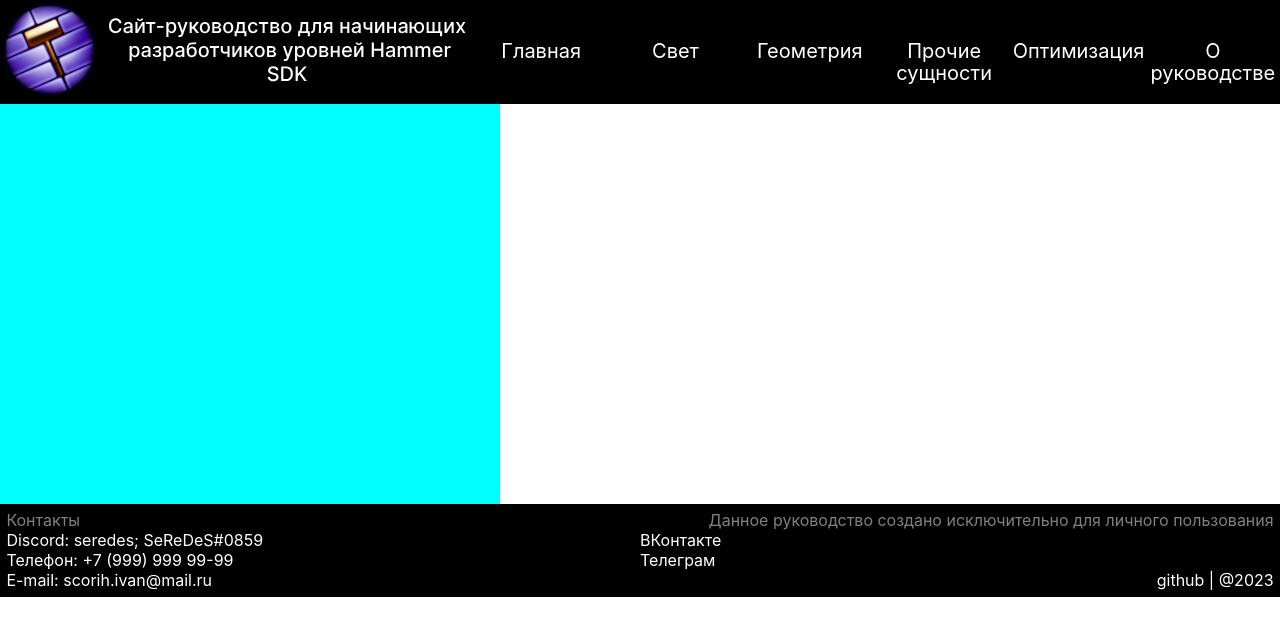
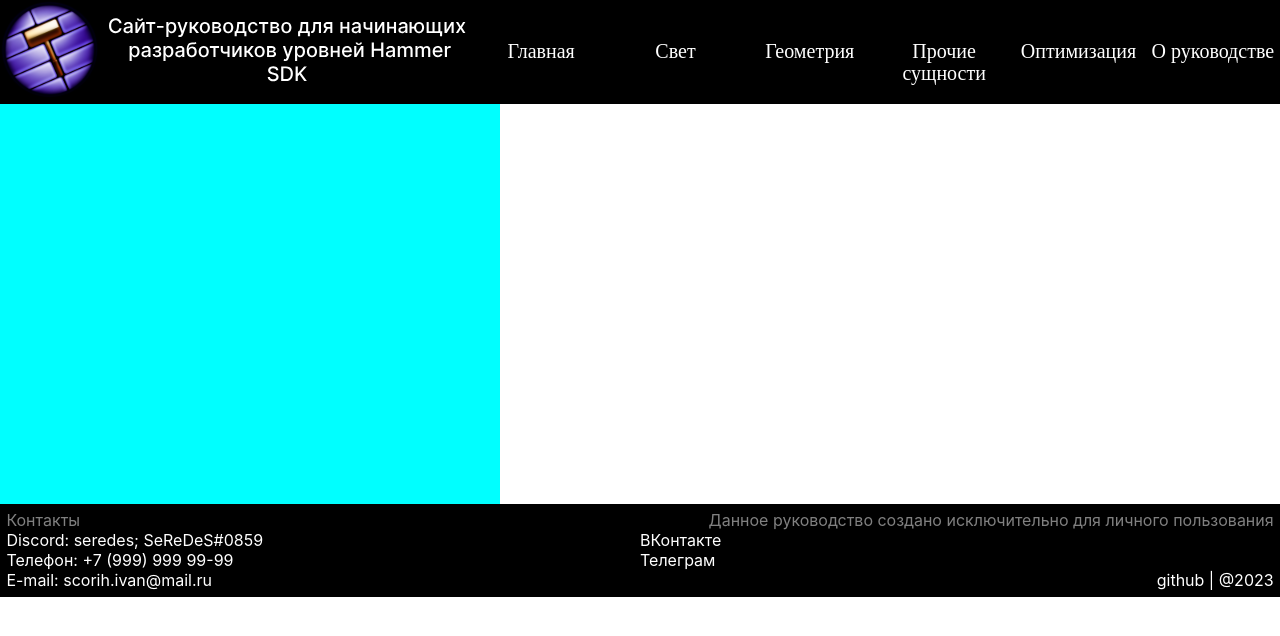
Before and after one commit to Scorih/PRW2_SIA, a React (Create React App) app: page /home_page in a window 1280 px wide. Shown: the top 636 px of the page. Built offline with nearby package versions, Linux system fonts and the light colour scheme.

Commit message:
Добавил границу

```diff
--- a/src/pages/header/style.scss
+++ b/src/pages/header/style.scss
@@ -1,6 +1,8 @@
 .header {
     background-color: black;
     display: flex;
+    border-bottom-width: 3px;
+    border-bottom-color: #703CA5;
 
     &__menu{
         flex: 3;
@@ -11,15 +13,20 @@
         flex: 1;
         text-align: center;
         margin-top: 40px;
+
         a {
-            font-family: Inter;
+            font-family: 'Times New Roman', Times, serif;
             font-style: normal;
             font-weight: 400;
             font-size: 20px;
             line-height: 22px;
             color: white;
             text-decoration: none;
-            transition: 0.3;
+            transition: 0.3s;
+        }
+        a:hover {
+            font-weight: 600;
+            opacity: 0.8;
         }
         }
     }
```
